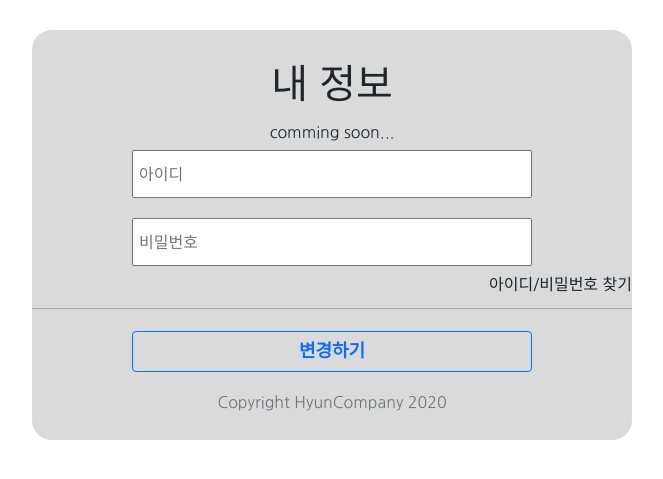
After one commit to Huey-J/Sasohan.com, a Django app: template sasohan_project/accounts/templates/profile.html in a window 1280 px wide. The commit adds this page. Shown: the top 479 px of the page, without its empty margins (308-971 px from the left). Run offline with Django 3.2, Linux system fonts and the light colour scheme; the template is opened without the code that fills it, so the values that code supplies are empty; some web fonts are replaced.

Commit message:
Add profile page and dropdown for home page

```diff
--- /dev/null
+++ b/sasohan_project/accounts/templates/profile.html
@@ -0,0 +1,35 @@
+{% extends 'base.html' %}
+{% block contents %}
+
+{% load static %}
+
+<!-- background-image: url("{% static 'images/notebook.jpg' %}"); -->
+<body>
+    <div class="text-center container-sm">
+        <div class="login-contents">
+            <h1>내 정보</h1>
+            <br>
+            <p>comming soon...</p>
+
+            <form method="POST" action="{%url 'login' %}">
+                {% csrf_token %}
+                <input class="login-input" name="username" type="text" placeholder="아이디">
+                <input class="login-input" name="password" type="password" placeholder="비밀번호">
+                <p>{{error}}</p>
+                <div class="text-end">
+                    <a>아이디/비밀번호 찾기</a>
+                </div>
+                <hr>
+                <input class="btn btn-outline-primary login-btn" type="submit" value="변경하기">
+            </form>
+
+            <br>
+            <div class="text-center">
+                <span class="text-muted">Copyright HyunCompany 2020</span>
+            </div>
+
+        </div>
+    </div>
+</body>
+
+{% endblock %}
--- a/sasohan_project/accounts/urls.py
+++ b/sasohan_project/accounts/urls.py
@@ -5,6 +5,7 @@ urlpatterns = [
     path('login/', views.login, name="login"),
 	path('signup/', views.signup, name="signup"),
 	path('logout/', views.logout, name="logout"),
+	path('profile/', views.profile, name="profile"),
 
 	path('cert-email/<username>/<token>/', views.certEmail, name="certEmail"),
 	path('activate-email', views.activateEmail, name="activate-email")
--- a/sasohan_project/static/css/style.css
+++ b/sasohan_project/static/css/style.css
@@ -95,6 +95,23 @@ footer {
     color: whitesmoke;
 }
 
+#dropdown-container ul {
+    display: none;
+    cursor: pointer;
+}
+#dropdown-container:hover {
+    color: rgb(228,217,199);
+}
+#dropdown-container:hover > ul{
+    display: block;
+}
+#dropdown-container li {
+    padding-top: 1.3vh;
+}
+#dropdown-container li:hover {
+    color: white;
+}
+
 #clock {
     font-size: calc(2rem + 1.5vw);
     margin: 0px;
```
Also changed, not shown: sasohan_project/accounts/views.py (+7 -0 lines), sasohan_project/home/templates/home.html (+13 -5 lines).
